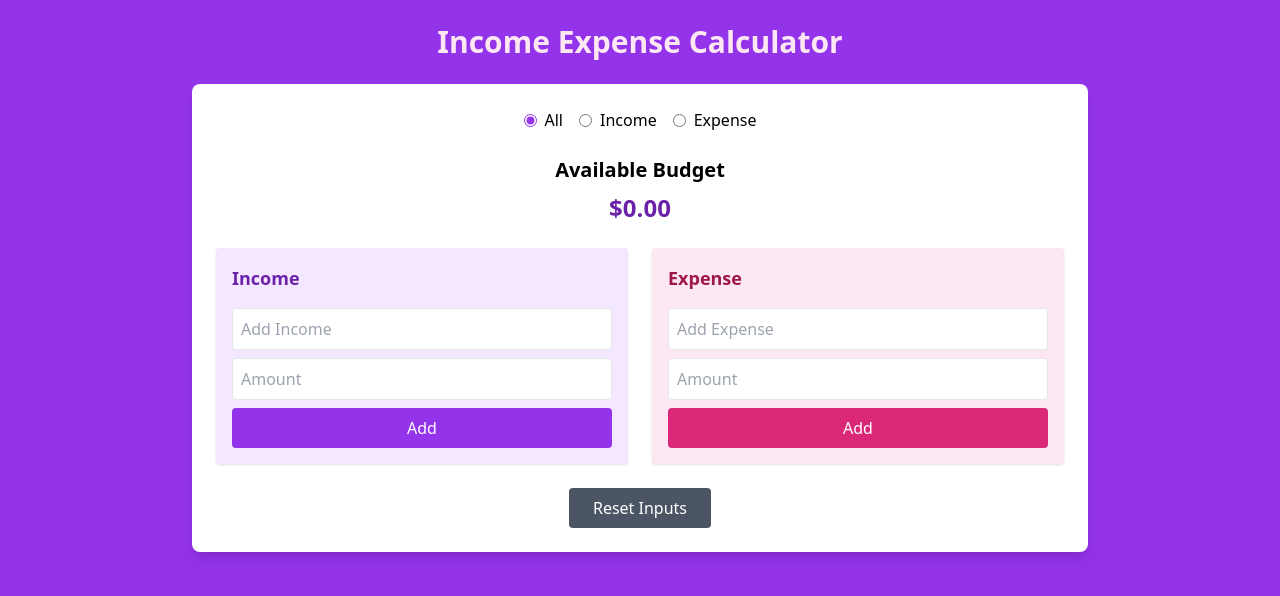
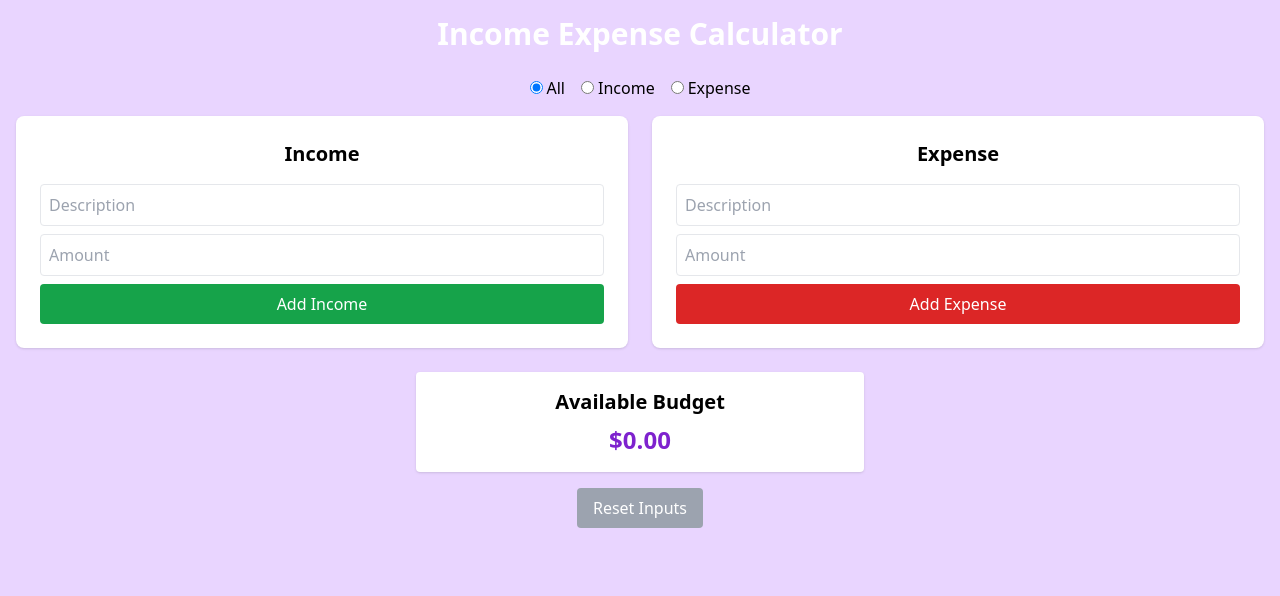
Before and after one commit to Subramaniyajothi6/Income-Expense-Calculator, a plain HTML site: page index.html in a window 1280 px wide. Drawn offline with nearby package versions, Linux system fonts and the light colour scheme; no server answers.

Commit message:
first commit

```diff
--- a/index.html
+++ b/index.html
@@ -8,70 +8,48 @@
     <script src="https://cdn.tailwindcss.com"></script>
 </head>
 
-<body class="bg-purple-600 min-h-screen p-6 text-white">
+<body class="bg-purple-200 min-h-screen p-4">
 
-    <header class="text-center mb-6">
-        <h1 class="text-3xl font-bold text-pink-100">Income Expense Calculator</h1>
+    <header class="text-center text-3xl font-bold text-white mb-6">
+        Income Expense Calculator
     </header>
 
-    <main class="max-w-4xl mx-auto bg-white rounded-lg shadow-lg p-6 text-black">
+    <div class="flex justify-center mb-4 space-x-4">
+        <label><input type="radio" name="filter" value="all" checked class="mr-1">All</label>
+        <label><input type="radio" name="filter" value="income" class="mr-1">Income</label>
+        <label><input type="radio" name="filter" value="expense" class="mr-1">Expense</label>
+    </div>
+
+    <div id="boxes-wrapper" class="grid grid-cols-1 md:grid-cols-2 gap-6">
 
 
-        <div class="flex justify-center gap-4 mb-6">
-            <label class="flex items-center gap-2">
-                <input type="radio" name="filter" value="all" checked class="accent-purple-600" />
-                All
-            </label>
-            <label class="flex items-center gap-2">
-                <input type="radio" name="filter" value="income" class="accent-purple-600" />
-                Income
-            </label>
-            <label class="flex items-center gap-2">
-                <input type="radio" name="filter" value="expense" class="accent-purple-600" />
-                Expense
-            </label>
+        <div id="income-box" class="bg-white p-6 rounded-lg shadow w-full">
+            <h2 class="text-xl font-bold mb-4 text-center">Income</h2>
+            <ul class="income-list space-y-2 mb-4"></ul>
+            <input id="add-income" type="text" placeholder="Description" class="w-full mb-2 p-2 rounded border" />
+            <input id="add-amount" type="text" placeholder="Amount" class="w-full mb-2 p-2 rounded border" />
+            <button id="add-income-btn" class="w-full bg-green-600 text-white py-2 rounded">Add Income</button>
         </div>
 
 
-        <div id="budget-box" class="text-center mb-6">
-            <h2 class="text-xl font-semibold mb-2">Available Budget</h2>
-            <span id="budget-amount" class="text-2xl font-bold text-purple-800">$0.00</span>
+        <div id="expense-box" class="bg-white p-6 rounded-lg shadow w-full">
+            <h2 class="text-xl font-bold mb-4 text-center">Expense</h2>
+            <ul class="expense-list space-y-2 mb-4"></ul>
+            <input id="add-expense" type="text" placeholder="Description" class="w-full mb-2 p-2 rounded border" />
+            <input id="add-e-amount" type="text" placeholder="Amount" class="w-full mb-2 p-2 rounded border" />
+            <button id="add-expense-btn" class="w-full bg-red-600 text-white py-2 rounded">Add Expense</button>
         </div>
 
+    </div>
 
-        <div id="boxes-wrapper" class="grid grid-cols-1 md:grid-cols-2 gap-6">
+    <div class="mt-6 text-center bg-white p-4 rounded shadow max-w-md mx-auto">
+        <h2 class="text-xl font-bold mb-2">Available Budget</h2>
+        <span id="budget-amount" class="text-2xl font-semibold text-purple-700">$0.00</span>
+    </div>
 
-
-            <div id="income-box" class="bg-purple-100 p-4 rounded shadow w-full md:w-auto">
-                <h2 class="text-lg font-bold text-purple-800 mb-4">Income</h2>
-                <ul class="income-list space-y-2 mb-4"></ul>
-                <div class="flex flex-col gap-2">
-                    <input type="text" id="add-income" placeholder="Add Income" class="p-2 rounded border" />
-                    <input type="text" id="add-amount" placeholder="Amount" class="p-2 rounded border" />
-                    <button id="add-income-btn"
-                        class="bg-purple-600 text-white p-2 rounded hover:bg-purple-700">Add</button>
-                </div>
-            </div>
-
-
-            <div id="expense-box" class="bg-pink-100 p-4 rounded shadow w-full md:w-auto">
-                <h2 class="text-lg font-bold text-pink-800 mb-4">Expense</h2>
-                <ul class="expense-list space-y-2 mb-4"></ul>
-                <div class="flex flex-col gap-2">
-                    <input type="text" id="add-expense" placeholder="Add Expense" class="p-2 rounded border" />
-                    <input type="text" id="add-e-amount" placeholder="Amount" class="p-2 rounded border" />
-                    <button id="add-expense-btn"
-                        class="bg-pink-600 text-white p-2 rounded hover:bg-pink-700">Add</button>
-                </div>
-            </div>
-        </div>
-
-        <div class="text-center mt-6">
-            <button id="reset-btn" class="bg-gray-600 text-white px-6 py-2 rounded hover:bg-gray-700">Reset
-                Inputs</button>
-        </div>
-
-    </main>
+    <div class="text-center mt-4">
+        <button id="reset-btn" class="bg-gray-400 text-white px-4 py-2 rounded">Reset Inputs</button>
+    </div>
 
     <script src="script.js"></script>
 </body>
--- a/script.js
+++ b/script.js
@@ -5,19 +5,16 @@ let incomeList = [];
 let expenseList = [];
 let currentEdit = null;
 
-
 function saveToLocalStorage() {
   localStorage.setItem('incomeData', JSON.stringify(incomeList));
   localStorage.setItem('expenseData', JSON.stringify(expenseList));
 }
-
 
 function updateBudget() {
   const totalIncome = incomeList.reduce((acc, item) => acc + parseFloat(item.amount), 0);
   const totalExpense = expenseList.reduce((acc, item) => acc + parseFloat(item.amount), 0);
   document.getElementById("budget-amount").textContent = `$${(totalIncome - totalExpense).toFixed(2)}`;
 }
-
 
 function renderList(list, containerSelector, type) {
   const container = document.querySelector(containerSelector);
@@ -121,12 +118,12 @@ function renderAll() {
     renderList(incomeList, '.income-list', 'income');
     incomeContainer.style.display = 'block';
     expenseContainer.style.display = 'none';
-    wrapper.className = 'flex justify-center';
+    wrapper.className = 'grid grid-cols-1 w-full';
   } else if (selectedFilter === 'expense') {
     renderList(expenseList, '.expense-list', 'expense');
     incomeContainer.style.display = 'none';
     expenseContainer.style.display = 'block';
-    wrapper.className = 'flex justify-center';
+    wrapper.className = 'grid grid-cols-1 w-full';
   } else {
     renderList(incomeList, '.income-list', 'income');
     renderList(expenseList, '.expense-list', 'expense');
@@ -158,7 +155,6 @@ async function loadData() {
   renderAll();
 }
 
-
 window.onload = loadData;
 document.getElementById('add-income-btn').onclick = () => addOrUpdateItem('income');
 document.getElementById('add-expense-btn').onclick = () => addOrUpdateItem('expense');
```
